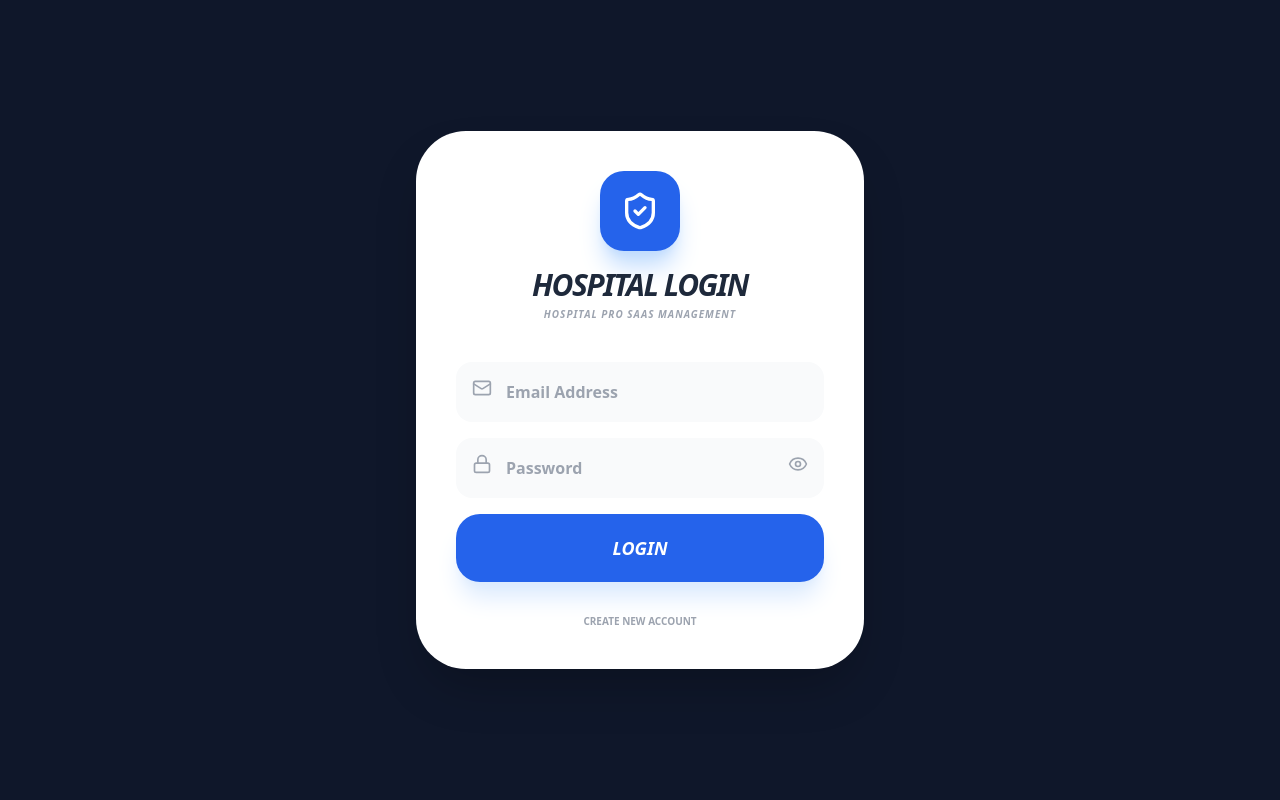
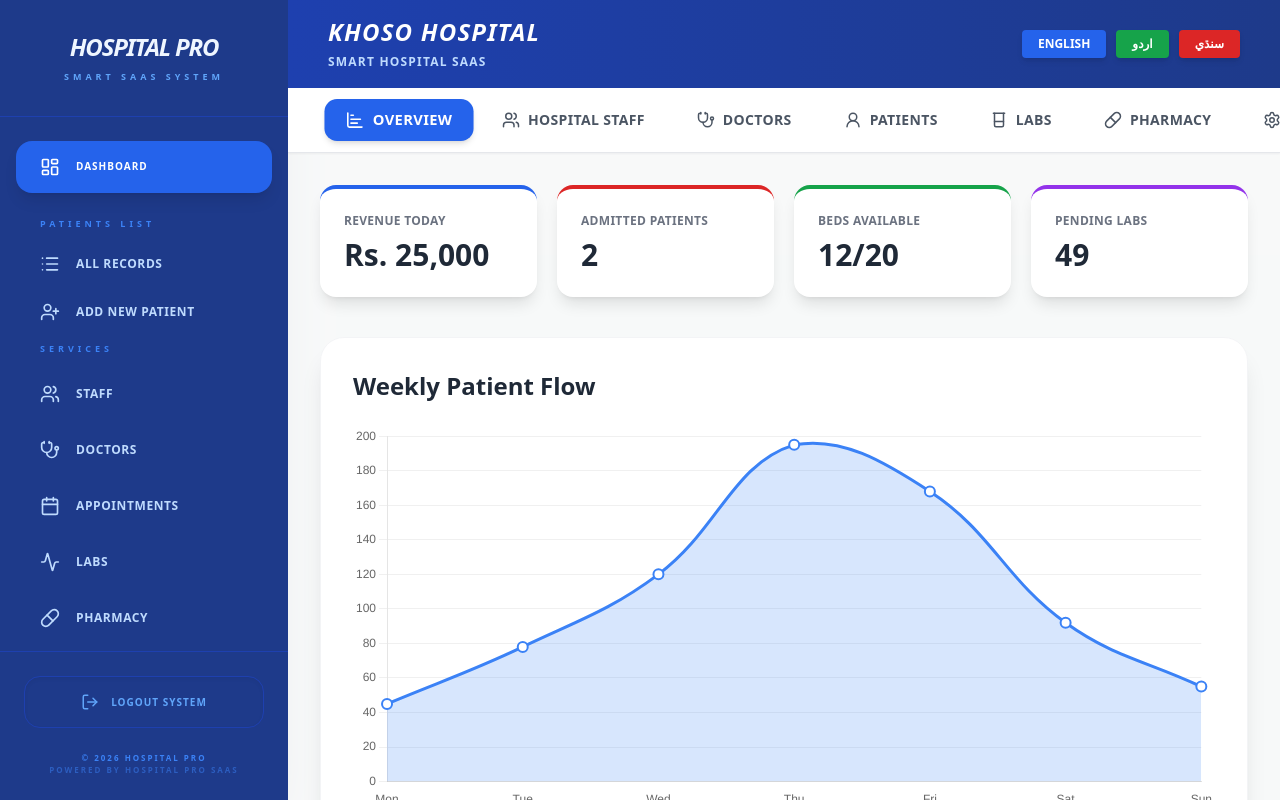
Before and after one commit to khoso227/My-Hospital, a React (Vite) app in the folder client/: page /dashboard in a window 1280 px wide. Built offline with nearby package versions, Linux system fonts and the light colour scheme; no server answers; a web font is replaced by a local one.

Commit message:
Deploy-ready: disable auth gate and dashboard routes

```diff
--- a/client/src/App.jsx
+++ b/client/src/App.jsx
@@ -1,8 +1,5 @@
-import React, { useState, useEffect } from 'react';
+import React from 'react';
 import { Routes, Route, Navigate } from 'react-router-dom';
-
-// Auth Component
-import Login from './components/Login';
 
 // Layout and Common Components
 import Sidebar from './components/Sidebar';
@@ -23,44 +20,26 @@ import PharmacyTab from './components/dashboard/PharmacyTab';
 import SettingsTab from './components/dashboard/SettingsTab';
 
 function App() {
-  const [isAuthenticated, setIsAuthenticated] = useState(false);
-
-  // 1. Login status check karein
-  useEffect(() => {
-    const auth = localStorage.getItem('isAdmin');
-    if (auth === 'true') {
-      setIsAuthenticated(true);
-    }
-  }, []);
-
-  // 2. Logout Function
+  // Auth ko temporarily skip kar rahe hain — app direct dashboard par open hoga
   const handleLogout = () => {
     if (window.confirm("Are you sure you want to Logout?")) {
       localStorage.removeItem('isAdmin');
-      setIsAuthenticated(false);
-      window.location.href = '/';
+      localStorage.removeItem('token');
+      localStorage.removeItem('user');
+      localStorage.removeItem('role');
+      window.location.href = '/dashboard';
     }
   };
 
-  // --- Agar Login nahi hai to Login Page dikhao ---
-  if (!isAuthenticated) {
-    return <Login setAuth={setIsAuthenticated} />;
-  }
-
   return (
     <div className="flex h-screen bg-gray-100 overflow-hidden font-sans">
-      {/* Sidebar hamesha nazar aayega jab login hoga */}
       <Sidebar onLogout={handleLogout} />
 
-      {/* Main Content Area */}
       <div className="flex-1 overflow-auto">
         <Routes>
-          {/* 1. Root Redirect */}
           <Route path="/" element={<Navigate to="/dashboard" replace />} />
 
-          {/* 2. Dashboard Parent Route (Using DashboardLayout for Tabs) */}
           <Route path="/dashboard" element={<DashboardLayout />}>
-            {/* Saare Nested Routes jo Dashboard Tabs mein dikhenge */}
             <Route index element={<Overview />} />
             <Route path="staff" element={<Staff />} />
             <Route path="doctors" element={<DoctorsTab />} />
@@ -70,20 +49,22 @@ function App() {
             <Route path="settings" element={<SettingsTab />} />
           </Route>
 
-          {/* 3. Top-Level Sidebar Pages (Jo dashboard ke tabs ke bahar hain) */}
           <Route path="/patients" element={<Patients />} />
           <Route path="/add-patient" element={<AddPatient />} />
           <Route path="/appointments" element={<Appointments />} />
 
-          {/* 4. Professional 404 Fallback Page */}
-          <Route path="*" element={
+          <Route
+            path="*"
+            element={
               <div className="flex flex-col items-center justify-center h-full bg-white">
                 <div className="text-center animate-in fade-in zoom-in duration-500">
                   <h1 className="text-[150px] font-black text-gray-100 leading-none">404</h1>
                   <div className="bg-blue-600 text-white px-4 py-1 rounded-lg font-black uppercase text-xs tracking-[5px] inline-block -mt-10 mb-8">
                     Page Not Found
                   </div>
-                <p className="text-gray-500 font-bold mb-8">Oops! The page you are looking for doesn't exist.</p>
+                  <p className="text-gray-500 font-bold mb-8">
+                    Oops! The page you are looking for doesn't exist.
+                  </p>
                   <button
                     onClick={() => window.location.href = '/dashboard'}
                     className="bg-blue-600 text-white px-10 py-4 rounded-2xl font-black shadow-xl shadow-blue-100 hover:bg-blue-700 transition-all uppercase italic tracking-tighter"
@@ -92,7 +73,8 @@ function App() {
                   </button>
                 </div>
               </div>
-          } />
+            }
+          />
         </Routes>
       </div>
     </div>
```
Lines whose indentation alone changed are shown as unchanged.
